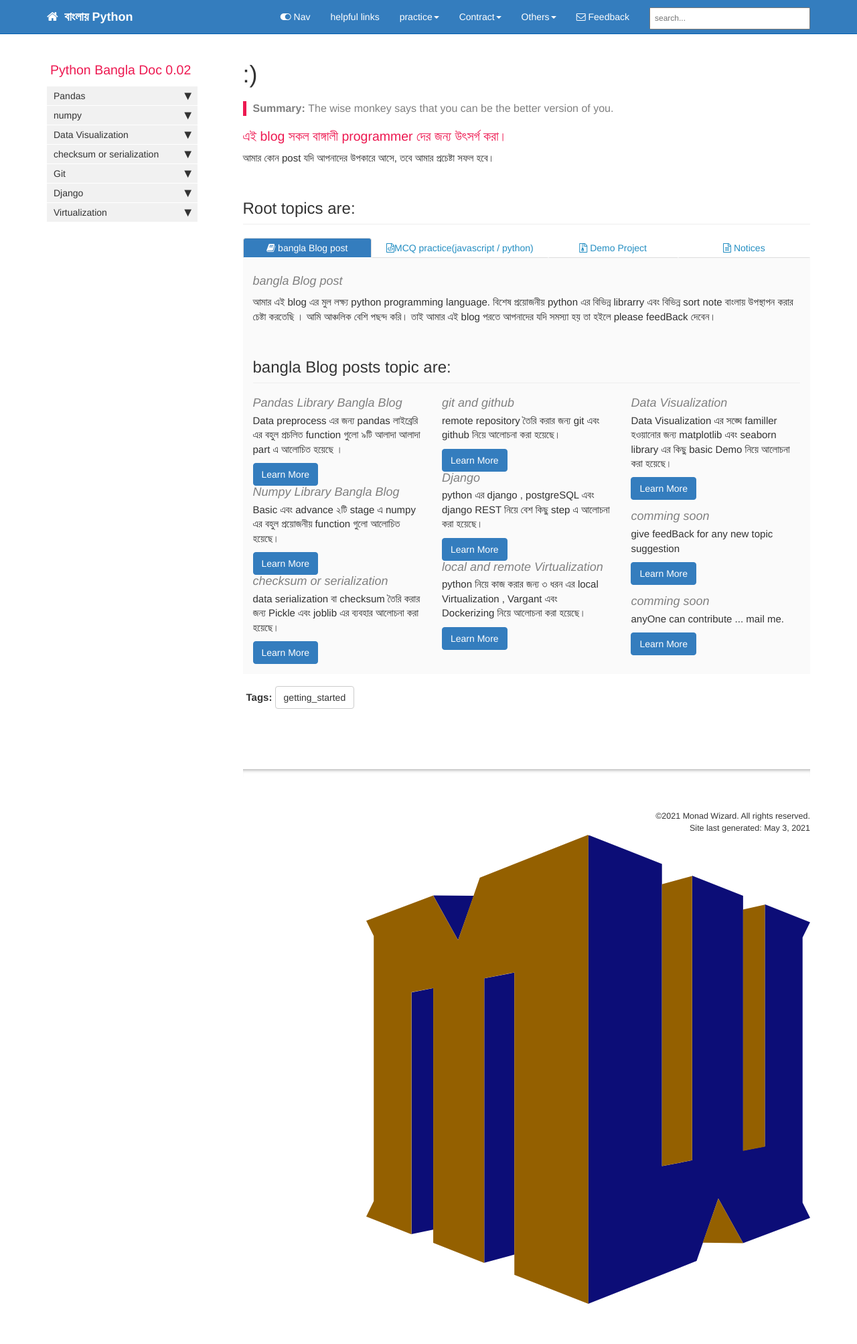
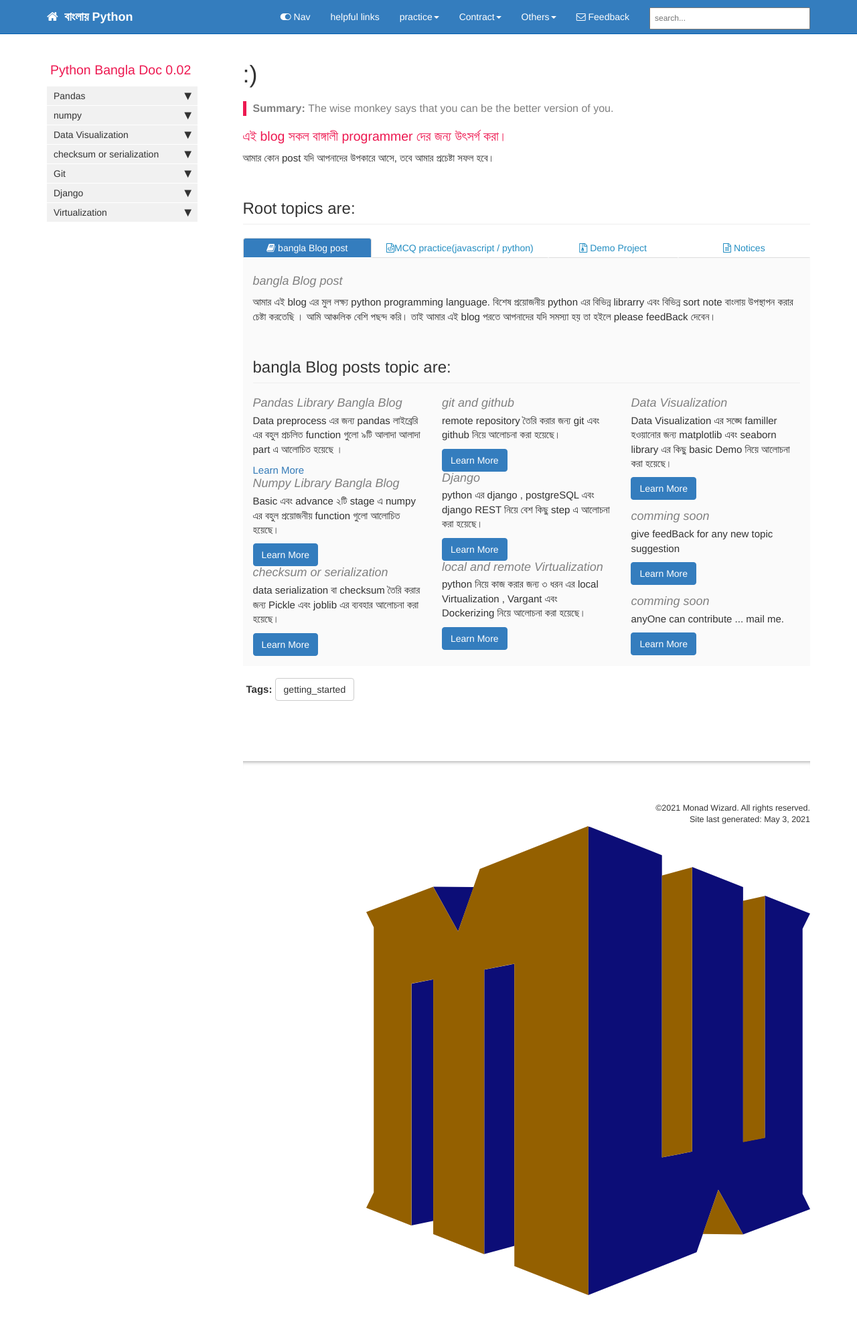
Before and after one commit to MonadWizard/blog-v2, a Jekyll site: the page built from index.html, in a window 1280 px wide. Shown: the whole page at 67% size. Built offline with Jekyll 4.4.1, drawn with Linux system fonts in a browser that asks for light colours; comment, search, counter and statistics services are not loaded.

Commit message:
updat gitcheetsheet

```diff
--- a/index.html
+++ b/index.html
@@ -57,7 +57,7 @@ summary: The wise monkey says that you can be the better version of you.
                                 <h4 class="media-heading">Pandas Library Bangla Blog </h4>
 
                                 <p>Data preprocess এর জন্য pandas লাইব্রেরি এর বহুল প্রচলিত function গুলো ৯টি আলাদা আলাদা part এ আলোচিত হয়েছে । </p>
-                                <a href="pandas_series.html" class="btn btn-primary">Learn More</a>
+                                <a href="pandas_series.html" class="    ">Learn More</a>
 
                             </div>
                         </div>
```
Also changed, not shown: pages/mydoc/git_cheetsheet.md (+5 -0 lines).
